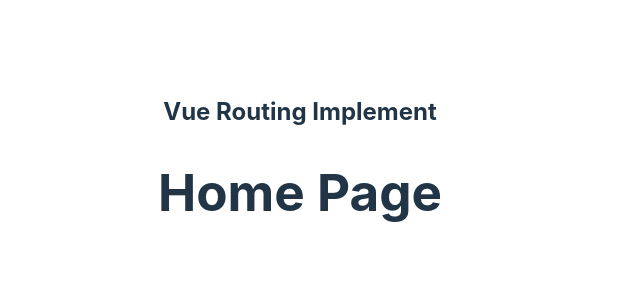
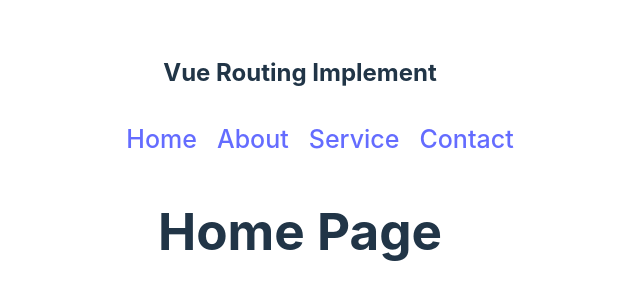
Before and after one commit to mamunurrashid1010/vue-routing-implement, a Vue app: page / in a window 1280 px wide. Shown: the part 236-536 px from the top of the page, without its empty margins (340-980 px from the left). Built offline with nearby package versions, Linux system fonts and the light colour scheme.

Commit message:
NavBar : create navbar

```diff
--- a/src/App.vue
+++ b/src/App.vue
@@ -1,11 +1,12 @@
 <script setup>
 import HelloWorld from './components/HelloWorld.vue'
+import Navbar from "./components/navbar/Navbar.vue";
 </script>
 
 <template>
-  <div id="pp">
+  <div id="app">
       <h2>Vue Routing Implement</h2>
-
+      <Navbar/>
     <router-view/>
   </div>
 </template>
--- /dev/null
+++ b/src/components/navbar/Navbar.vue
@@ -0,0 +1,29 @@
+<template>
+  <div id="navbar">
+    <ul>
+      <li><router-link to="/">Home</router-link></li>
+      <li><router-link to="/about">About</router-link></li>
+      <li><router-link to="/service">Service</router-link></li>
+      <li><router-link to="/contact">Contact</router-link></li>
+    </ul>
+  </div>
+</template>
+
+<script>
+export default {
+  name : 'Navbar',
+  data(){
+    return{
+
+    }
+  }
+}
+</script>
+
+<style scoped>
+#navbar ul li{
+  display: inline-block;
+  padding: 10px;
+  font-size: 25px;
+}
+</style>
```
